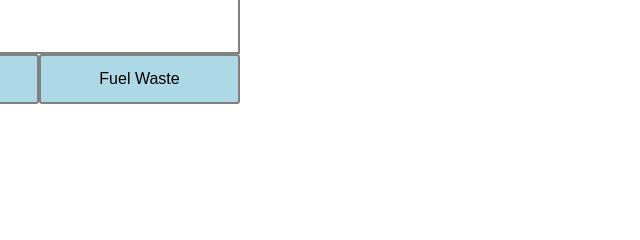
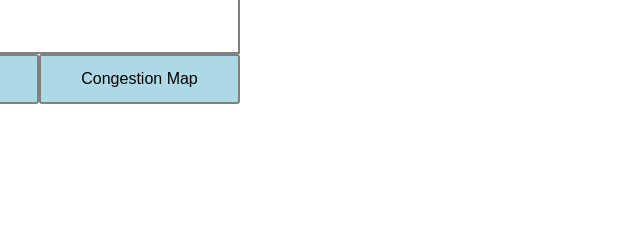
Before and after one commit to elisevpaul/elisevpaul.github.io, a plain HTML site: page index.html in a window 1280 px wide. Shown: the part 512-752 px from the top of the page, 604-1244 px from the left. Drawn offline with nearby package versions, Linux system fonts and the light colour scheme; no server answers.

Commit message:
button name

```diff
--- a/index.html
+++ b/index.html
@@ -46,7 +46,7 @@
 				<p>Operation Costs</p>
 			</div>
 			<div class="slide_button">
-				<p>Fuel Waste</p>
+				<p>Congestion Map</p>
 			</div>
 		</div>
 
```
